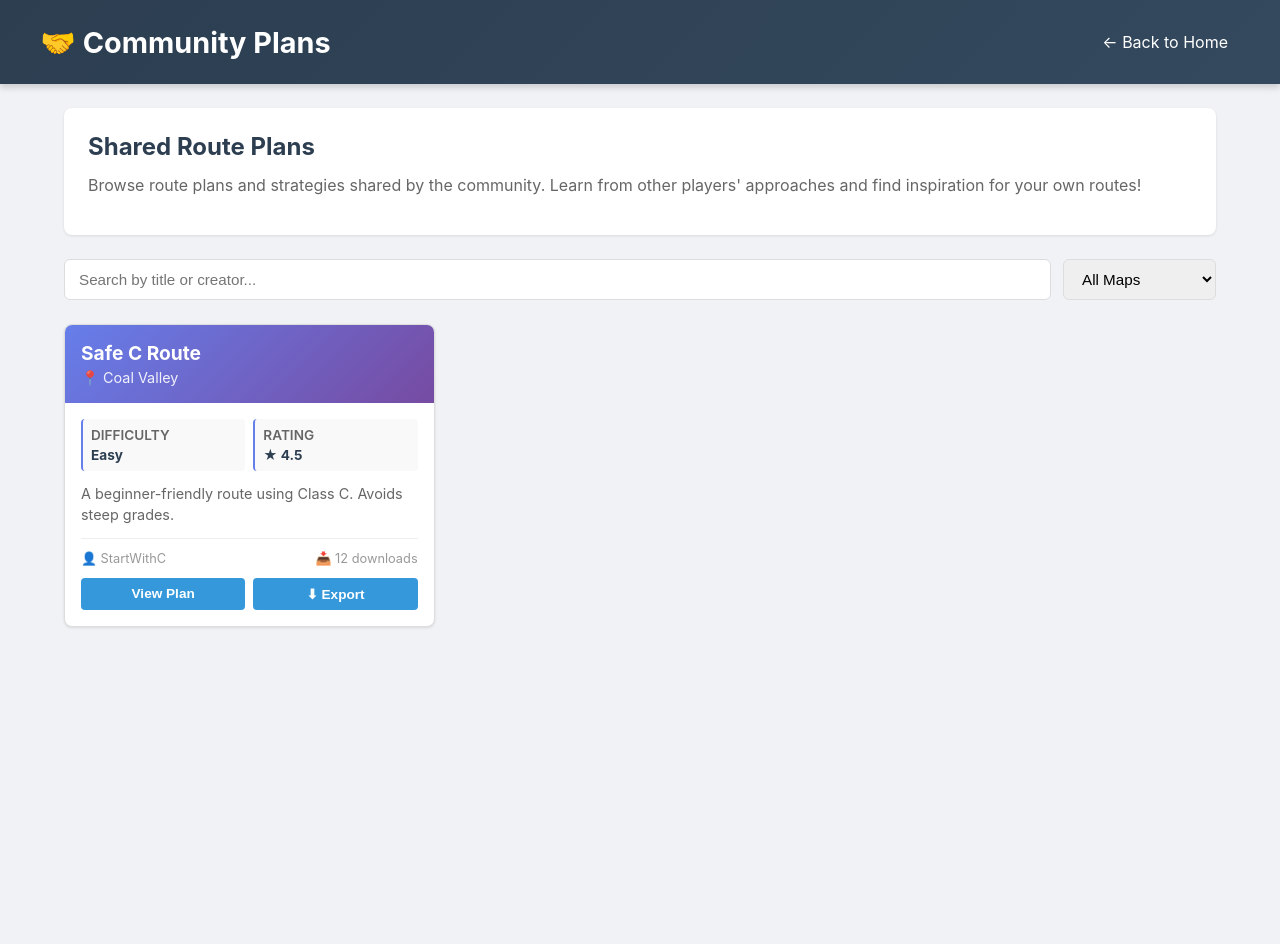
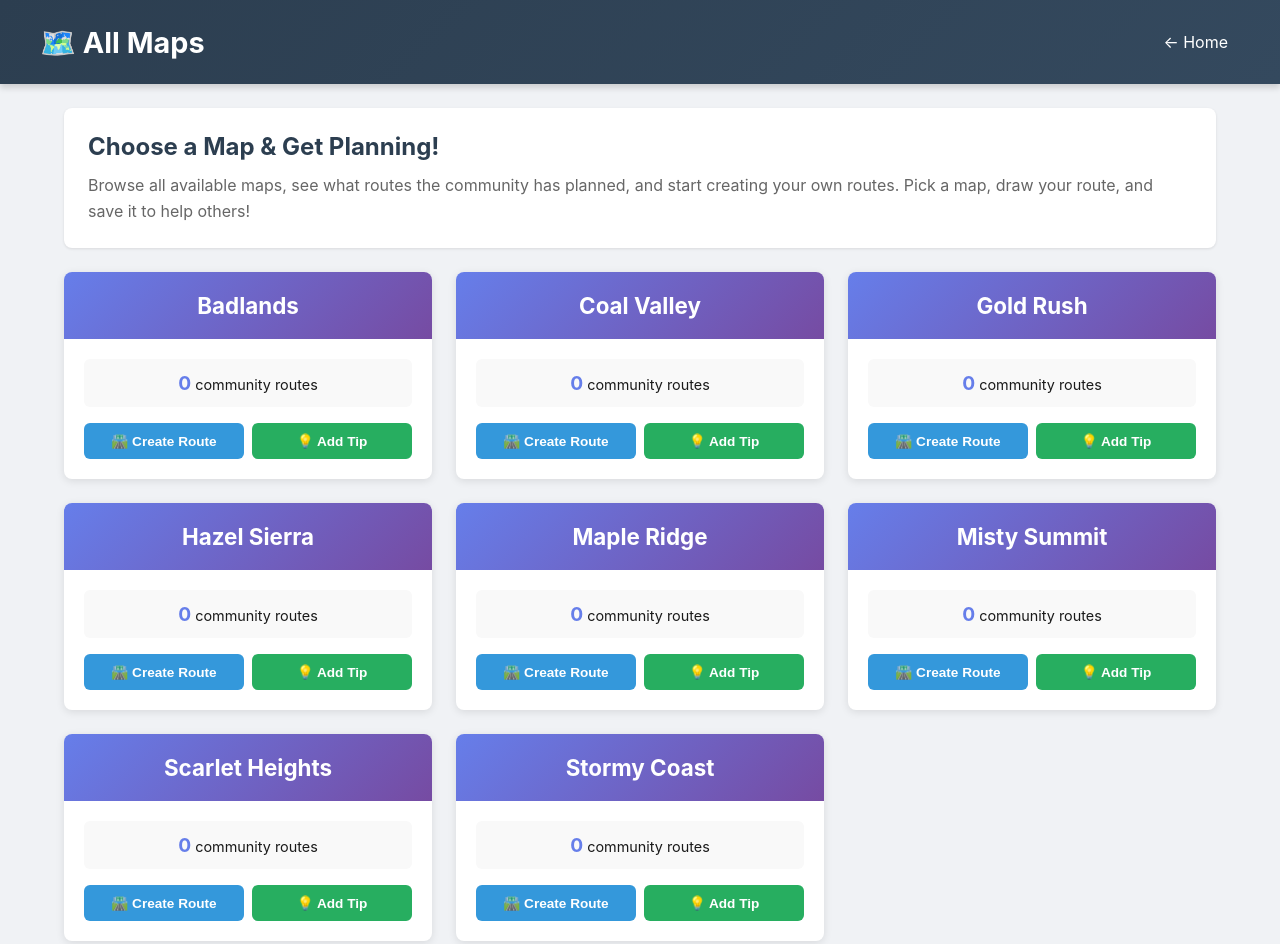
Before and after one commit to Bus5top/Steam-Steel-maps, a plain HTML site: page viewer.html in a window 1280 px wide. Before the commit the page ends 800 px from the top, so only its background shows below. Drawn offline with Linux system fonts and the light colour scheme.

Commit message:
Web Design - new sections

```diff
--- a/viewer.html
+++ b/viewer.html
@@ -3,7 +3,7 @@
 <head>
   <meta charset="utf-8" />
   <meta name="viewport" content="width=device-width,initial-scale=1" />
-  <title>Steam & Steel — Community Plans</title>
+  <title>Steam & Steel — Browse Maps & Plans</title>
   <style>
     * { margin: 0; padding: 0; box-sizing: border-box; }
     body {
@@ -25,20 +25,10 @@
       align-items: center;
     }
     header h1 { margin: 0; font-size: 1.8rem; }
-    a {
-      color: white;
-      text-decoration: none;
-      padding: 8px 12px;
-      border-radius: 4px;
-      transition: all 0.2s;
-    }
+    a { color: white; text-decoration: none; padding: 8px 12px; border-radius: 4px; transition: all 0.2s; }
     a:hover { background: rgba(255,255,255,0.2); }
 
-    .container {
-      max-width: 1200px;
-      margin: 0 auto;
-      padding: 24px;
-    }
+    .container { max-width: 1200px; margin: 0 auto; padding: 24px; }
 
     .intro {
       background: white;
@@ -47,277 +37,232 @@
       margin-bottom: 24px;
       box-shadow: 0 1px 3px rgba(0,0,0,0.1);
     }
+    .intro h2 { margin: 0 0 12px 0; color: #2c3e50; }
+    .intro p { color: #666; line-height: 1.6; }
 
-    .intro h2 { margin: 0 0 12px 0; color: #2c3e50; }
-    .intro p { color: #666; line-height: 1.6; margin-bottom: 12px; }
-
-    .controls {
-      display: flex;
-      gap: 12px;
-      margin-bottom: 24px;
-      flex-wrap: wrap;
+    .maps-grid {
+      display: grid;
+      grid-template-columns: repeat(auto-fill, minmax(350px, 1fr));
+      gap: 24px;
+      margin-top: 24px;
     }
 
-    input, select {
-      padding: 10px 14px;
-      border: 1px solid #ddd;
-      border-radius: 6px;
-      font-size: 0.95rem;
+    .map-card {
+      background: white;
+      border-radius: 8px;
+      box-shadow: 0 2px 8px rgba(0,0,0,0.1);
+      overflow: hidden;
+      transition: box-shadow 0.3s, transform 0.3s;
+    }
+    .map-card:hover { box-shadow: 0 4px 12px rgba(0,0,0,0.15); transform: translateY(-2px); }
+
+    .map-header {
+      background: linear-gradient(135deg, #667eea 0%, #764ba2 100%);
+      color: white;
+      padding: 20px;
+      text-align: center;
+    }
+    .map-title { font-size: 1.4rem; font-weight: 700; margin: 0; }
+
+    .map-content {
+      padding: 20px;
     }
 
-    input { flex: 1; min-width: 200px; }
+    .plan-count {
+      background: #f9f9f9;
+      padding: 12px;
+      border-radius: 6px;
+      text-align: center;
+      margin-bottom: 16px;
+      font-size: 0.9rem;
+    }
+    .plan-count strong { color: #667eea; font-size: 1.2rem; }
 
-    .plans-grid {
-      display: grid;
-      grid-template-columns: repeat(auto-fill, minmax(320px, 1fr));
-      gap: 20px;
+    .plan-list {
+      border-top: 1px solid #e0e0e0;
+      padding-top: 12px;
+      margin-bottom: 16px;
+      max-height: 200px;
+      overflow-y: auto;
     }
 
-    .plan-card {
-      background: white;
-      border: 1px solid #ddd;
-      border-radius: 8px;
-      overflow: hidden;
-      box-shadow: 0 1px 3px rgba(0,0,0,0.1);
-      transition: all 0.3s;
+    .plan-item {
+      font-size: 0.9rem;
+      padding: 8px 0;
+      border-bottom: 1px solid #f0f0f0;
+      color: #666;
+    }
+    .plan-item:last-child { border-bottom: none; }
+    .plan-name { font-weight: 600; color: #2c3e50; }
+    .plan-meta { font-size: 0.85rem; color: #999; margin-top: 2px; }
+
+    .tips-section {
+      background: #f0f8ff;
+      padding: 12px;
+      border-radius: 6px;
+      margin-bottom: 16px;
+      border-left: 3px solid #3498db;
+    }
+    .tips-title { font-weight: 600; color: #2c3e50; margin-bottom: 6px; font-size: 0.85rem; }
+    .tip-item { font-size: 0.8rem; color: #666; margin-bottom: 4px; padding-left: 8px; border-left: 2px solid #3498db; }
+    .tip-item:last-child { margin-bottom: 0; }
+    .tip-text { font-style: italic; }
+
+    .buttons {
+      display: flex;
+      gap: 8px;
+      margin-top: 16px;
     }
 
-    .plan-card:hover {
-      box-shadow: 0 10px 25px rgba(0,0,0,0.1);
-      transform: translateY(-4px);
+    button {
+      flex: 1;
+      padding: 10px 12px;
+      border: none;
+      border-radius: 6px;
+      cursor: pointer;
+      font-weight: 600;
+      transition: all 0.2s;
+      font-size: 0.85rem;
+      text-decoration: none;
+      display: inline-flex;
+      align-items: center;
+      justify-content: center;
+      gap: 6px;
     }
 
-    .plan-header {
-      background: linear-gradient(135deg, #667eea 0%, #764ba2 100%);
-      color: white;
-      padding: 16px;
-    }
+    .btn-create { background: #3498db; color: white; }
+    .btn-create:hover { background: #2980b9; }
 
-    .plan-title { font-size: 1.2rem; font-weight: 700; margin-bottom: 4px; }
-    .plan-map { font-size: 0.9rem; opacity: 0.9; }
+    .btn-tip { background: #27ae60; color: white; }
+    .btn-tip:hover { background: #229954; }
 
-    .plan-content {
-      padding: 16px;
-    }
-
-    .plan-stats {
-      display: grid;
-      grid-template-columns: 1fr 1fr;
-      gap: 8px;
-      margin-bottom: 12px;
-      font-size: 0.85rem;
-    }
-
-    .plan-stat {
-      background: #f9f9f9;
-      padding: 8px;
-      border-radius: 4px;
-      border-left: 2px solid #667eea;
-    }
-
-    .stat-label { color: #666; text-transform: uppercase; font-weight: 600; }
-    .stat-value { font-weight: 700; color: #2c3e50; margin-top: 4px; }
-
-    .plan-description {
-      color: #666;
-      font-size: 0.9rem;
-      line-height: 1.5;
-      margin-bottom: 12px;
-      min-height: 40px;
-    }
-
-    .plan-meta {
-      font-size: 0.8rem;
-      color: #999;
-      display: flex;
-      justify-content: space-between;
-      border-top: 1px solid #eee;
-      padding-top: 12px;
-    }
-
-    .plan-actions {
-      display: flex;
-      gap: 8px;
-      margin-top: 12px;
-    }
-
-    .plan-actions button {
-      flex: 1;
-      padding: 8px;
-      background: #3498db;
-      color: white;
-      border: none;
-      border-radius: 4px;
-      cursor: pointer;
-      font-weight: 600;
-      font-size: 0.85rem;
-      transition: all 0.2s;
-    }
-
-    .plan-actions button:hover { background: #2980b9; }
-
-    .empty-state {
-      text-align: center;
-      padding: 48px 24px;
-      color: #999;
-    }
-
-    .empty-state svg {
-      width: 64px;
-      height: 64px;
-      margin-bottom: 16px;
-      opacity: 0.5;
+    @media (max-width: 768px) {
+      .maps-grid {
+        grid-template-columns: 1fr;
+      }
+      .buttons { flex-direction: column; }
     }
   </style>
 </head>
 <body>
   <header>
     <div class="header-content">
-      <h1>🤝 Community Plans</h1>
-      <a href="index.html">← Back to Home</a>
+      <h1>🗺️ All Maps</h1>
+      <a href="index.html">← Home</a>
     </div>
   </header>
 
   <div class="container">
     <div class="intro">
-      <h2>Shared Route Plans</h2>
-      <p>Browse route plans and strategies shared by the community. Learn from other players' approaches and find inspiration for your own routes!</p>
+      <h2>Choose a Map & Get Planning!</h2>
+      <p>Browse all available maps, see what routes the community has planned, and start creating your own routes. Pick a map, draw your route, and save it to help others!</p>
     </div>
 
-    <div class="controls">
-      <input type="text" id="searchInput" placeholder="Search by title or creator..." oninput="filterPlans()">
-      <select id="mapFilter" onchange="filterPlans()">
-        <option value="">All Maps</option>
-      </select>
-    </div>
-
-    <div class="plans-grid" id="plansGrid">
-      <div class="empty-state">
-        <p>No community plans yet. <a href="planner.html">Create one now!</a></p>
-      </div>
-    </div>
+    <div class="maps-grid" id="mapsContainer"></div>
   </div>
 
   <script>
-    let allPlans = [];
-    let maps = [];
+    let app = {
+      maps: [],
+      plans: {},
+      contributions: {},
+
+      async loadMaps() {
+        try {
+          const res = await fetch('data/steam_steel_maps.json');
+          if (!res.ok) throw new Error('Failed to load maps');
+          const data = await res.json();
+          this.maps = data.maps || [];
+        } catch (err) {
+          alert('Error loading maps: ' + err.message);
+        }
+      },
+
+      loadPlans() {
+        const stored = localStorage.getItem('steamsteelplans');
+        this.plans = stored ? JSON.parse(stored) : {};
+      },
+
+      loadContributions() {
+        const stored = localStorage.getItem('steamsteelcontributions');
+        const all = stored ? JSON.parse(stored) : [];
+        this.contributions = {};
+        all.forEach(c => {
+          if (!this.contributions[c.map]) this.contributions[c.map] = [];
+          this.contributions[c.map].push(c);
+        });
+      },
+
+      render() {
+        const container = document.getElementById('mapsContainer');
+        container.innerHTML = this.maps.map((m, idx) => {
+          const plans = this.plans[m.title] || [];
+          const tips = this.contributions[m.title] || [];
+          const plansByCategory = {};
+          tips.forEach(t => {
+            if (!plansByCategory[t.category]) plansByCategory[t.category] = [];
+            plansByCategory[t.category].push(t);
+          });
+
+          return `
+            <div class="map-card">
+              <div class="map-header">
+                <h2 class="map-title">${m.title}</h2>
+              </div>
+              <div class="map-content">
+                <div class="plan-count">
+                  <div><strong>${plans.length}</strong> community route${plans.length !== 1 ? 's' : ''}</div>
+                </div>
+
+                ${plans.length > 0 ? `
+                  <div class="plan-list">
+                    ${plans.slice(0, 5).map(p => `
+                      <div class="plan-item">
+                        <div class="plan-name">• ${p.title}</div>
+                        <div class="plan-meta">${p.creator || 'Anonymous'} • ${new Date(p.date).toLocaleDateString()}</div>
+                      </div>
+                    `).join('')}
+                    ${plans.length > 5 ? `<div class="plan-item" style="color: #3498db; font-weight: 600;">+${plans.length - 5} more</div>` : ''}
+                  </div>
+                ` : ''}
+
+                ${tips.length > 0 ? `
+                  <div class="tips-section">
+                    <div class="tips-title">💡 Community Tips (${tips.length})</div>
+                    ${tips.slice(0, 3).map(t => `
+                      <div class="tip-item">
+                        <strong>${t.category}:</strong> <span class="tip-text">${t.text.substring(0, 60)}${t.text.length > 60 ? '...' : ''}</span>
+                      </div>
+                    `).join('')}
+                  </div>
+                ` : ''}
+
+                <div class="buttons">
+                  <button class="btn-create" onclick="createPlan('${m.title}')">🛣️ Create Route</button>
+                  <button class="btn-tip" onclick="addTip('${m.title}')">💡 Add Tip</button>
+                </div>
+              </div>
+            </div>
+          `;
+        }).join('');
+      }
+    };
 
     async function init() {
-      await loadMaps();
-      populateMapFilter();
-      await loadPlans();
-      renderPlans(allPlans);
+      await app.loadMaps();
+      app.loadPlans();
+      app.loadContributions();
+      app.render();
     }
 
-    async function loadMaps() {
-      try {
-        const res = await fetch('data/steam_steel_maps.json');
-        if (!res.ok) throw new Error('Failed to load');
-        const data = await res.json();
-        maps = data.maps || [];
-      } catch (err) {
-        console.error('Error loading maps:', err);
-      }
+    function createPlan(mapTitle) {
+      localStorage.setItem('selectedMapForPlanning', mapTitle);
+      window.location.href = 'planner.html';
     }
 
-    function populateMapFilter() {
-      const filter = document.getElementById('mapFilter');
-      const options = maps.map(m => `<option value="${m.title}">${m.title}</option>`).join('');
-      filter.innerHTML += options;
-    }
-
-    async function loadPlans() {
-      // For now, we'll use localStorage to store shared plans
-      // In a real app, this would fetch from a backend API
-      const stored = localStorage.getItem('steamsteelsharedplans');
-      allPlans = stored ? JSON.parse(stored) : [];
-
-      // Add some demo plans if none exist
-      if (allPlans.length === 0) {
-        allPlans = [
-          {
-            id: 1,
-            title: "Safe C Route",
-            map: "Coal Valley",
-            creator: "StartWithC",
-            description: "A beginner-friendly route using Class C. Avoids steep grades.",
-            difficulty: "Easy",
-            downloads: 12,
-            rating: 4.5,
-            date: new Date().toISOString()
-          }
-        ];
-        localStorage.setItem('steamsteelsharedplans', JSON.stringify(allPlans));
-      }
-    }
-
-    function renderPlans(plans) {
-      const container = document.getElementById('plansGrid');
-      if (plans.length === 0) {
-        container.innerHTML = '<div class="empty-state"><p>No plans found. Try a different search!</p></div>';
-        return;
-      }
-
-      container.innerHTML = plans.map(plan => `
-        <div class="plan-card">
-          <div class="plan-header">
-            <div class="plan-title">${plan.title}</div>
-            <div class="plan-map">📍 ${plan.map}</div>
-          </div>
-          <div class="plan-content">
-            <div class="plan-stats">
-              <div class="plan-stat">
-                <div class="stat-label">Difficulty</div>
-                <div class="stat-value">${plan.difficulty}</div>
-              </div>
-              <div class="plan-stat">
-                <div class="stat-label">Rating</div>
-                <div class="stat-value">★ ${plan.rating || 0}</div>
-              </div>
-            </div>
-            <div class="plan-description">${plan.description || 'No description'}</div>
-            <div class="plan-meta">
-              <span>👤 ${plan.creator || 'Anonymous'}</span>
-              <span>📥 ${plan.downloads || 0} downloads</span>
-            </div>
-            <div class="plan-actions">
-              <button onclick="viewPlan(${plan.id})">View Plan</button>
-              <button onclick="downloadPlan(${plan.id})">⬇ Export</button>
-            </div>
-          </div>
-        </div>
-      `).join('');
-    }
-
-    function filterPlans() {
-      const search = document.getElementById('searchInput').value.toLowerCase();
-      const map = document.getElementById('mapFilter').value;
-
-      const filtered = allPlans.filter(p => {
-        const titleMatch = p.title.toLowerCase().includes(search);
-        const creatorMatch = (p.creator || '').toLowerCase().includes(search);
-        const mapMatch = !map || p.map === map;
-        return (titleMatch || creatorMatch) && mapMatch;
-      });
-
-      renderPlans(filtered);
-    }
-
-    function viewPlan(id) {
-      const plan = allPlans.find(p => p.id === id);
-      if (!plan) return;
-      alert(`Plan: ${plan.title}\n\nIn the full version, this would open an interactive viewer of the shared route!`);
-    }
-
-    function downloadPlan(id) {
-      const plan = allPlans.find(p => p.id === id);
-      if (!plan) return;
-
-      // Increase download count
-      plan.downloads = (plan.downloads || 0) + 1;
-      localStorage.setItem('steamsteelsharedplans', JSON.stringify(allPlans));
-
-      alert(`✓ Plan downloaded!\n\nYou can import this plan code in the Route Planner.`);
+    function addTip(mapTitle) {
+      localStorage.setItem('selectedMapForTip', mapTitle);
+      window.location.href = 'guide-contribute.html';
     }
 
     document.addEventListener('DOMContentLoaded', init);
```
Also changed, not shown: guide-contribute.html (+51 -34 lines), planner.html (+66 -49 lines).
